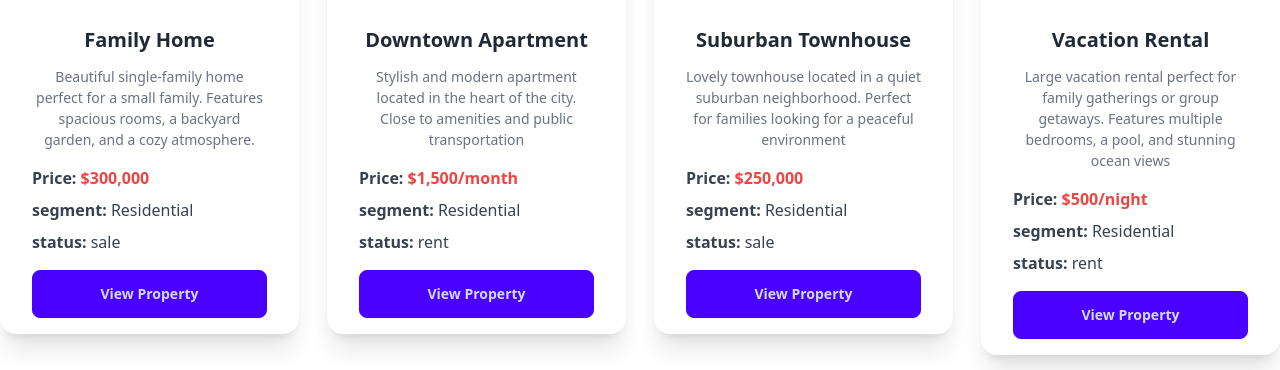
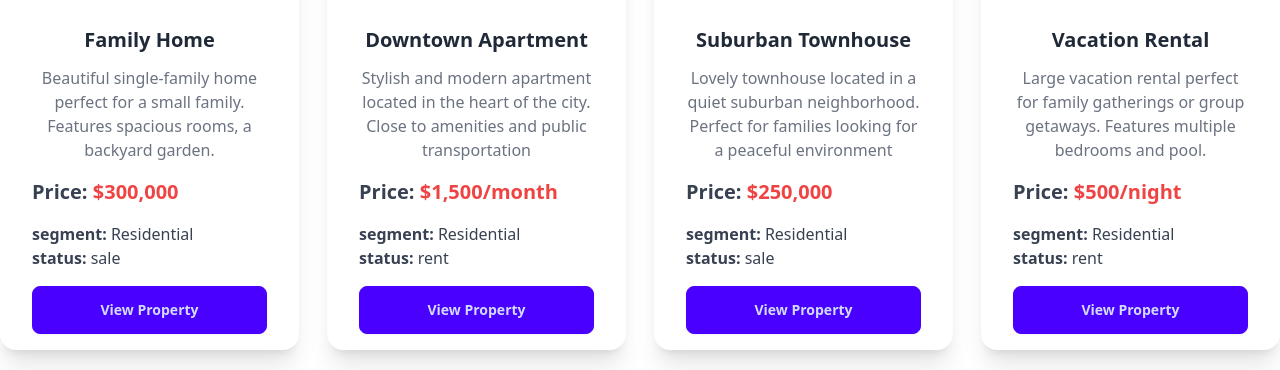
Before and after one commit to mahdirahman356/COZY-NEST, a React (Vite) app: page / in a window 1280 px wide. Shown: the part 1014-1384 px from the top of the page. Built offline with nearby package versions, Linux system fonts and the light colour scheme; no server answers.

Commit message:
added privet route

```diff
--- a/public/Data.json
+++ b/public/Data.json
@@ -4,7 +4,7 @@
       "estate_title": "Family Home",
       "img": "https://i.ibb.co/McLRyZV/category-1.jpg",
       "segment_name": "Residential",
-      "cardDecription": "Beautiful single-family home perfect for a small family. Features spacious rooms, a backyard garden, and a cozy atmosphere.",
+      "cardDecription": "Beautiful single-family home perfect for a small family. Features spacious rooms, a backyard garden.",
       "description": "Step into this exquisite single-family home, meticulously crafted for the ultimate family living experience. Immerse yourself in its beauty, featuring spacious rooms that provide ample space for relaxation and entertainment. Embrace the warmth of its cozy atmosphere and bask in the tranquility of the backyard garden. This home is an oasis of comfort, perfectly suited for creating lifelong memories with your loved ones. Situated at 123 Main Street, Anytown, USA.",
       "price": "$300,000",
       "status": "sale",
@@ -46,7 +46,7 @@
       "estate_title": "Vacation Rental",
       "img": "https://i.ibb.co/TkLytQf/category-4.jpg",
       "segment_name": "Residential",
-      "cardDecription": "Large vacation rental perfect for family gatherings or group getaways. Features multiple bedrooms, a pool, and stunning ocean views",
+      "cardDecription": "Large vacation rental perfect for family gatherings or group getaways. Features multiple bedrooms and pool.",
       "description": "Escape to paradise in this luxurious vacation rental, where every detail has been meticulously curated for your comfort and enjoyment. With its expansive layout featuring five bedrooms and four bathrooms, there's plenty of room for the whole family to unwind and make cherished memories together. Take a dip in the private pool, soak up the sun on the oceanfront balcony, or simply relax in the spacious living areas. Located at 321 Beachfront Drive, Seaside Resort, Anytown, USA, this vacation rental promises an unforgettable getaway.",
       "price": "$500/night",
       "status": "rent",
--- a/src/Context/Context.jsx
+++ b/src/Context/Context.jsx
@@ -1,5 +1,5 @@
 import { createUserWithEmailAndPassword, onAuthStateChanged, signInWithEmailAndPassword } from 'firebase/auth';
-import PropTypes from 'prop-types'; // ES6
+import PropTypes from 'prop-types';
 import { createContext, useEffect, useState } from "react";
 import auth from '../firebase/firebase';
 import { signOut } from 'firebase/auth/cordova';
@@ -8,18 +8,24 @@ import { signOut } from 'firebase/auth/cordova';
 export let AuthContext = createContext()
 const Context = ({children}) => {
     let [user, setUser] = useState(null)
+    let [loading, setLoading] = useState(true)
+
     let createUser = (email,password) => {
+        setLoading(true)
         return createUserWithEmailAndPassword(auth,email,password)
     }
     let loginUser =(email,password) => {
+        setLoading(true)
         return signInWithEmailAndPassword(auth,email,password)
     }
     let logOutUser = () => {
+        setLoading(true)
         return signOut(auth)
     }
 
     useEffect(()=>{
      let unsubscribe = onAuthStateChanged(auth,users =>{
+        setLoading(false)
           setUser(users)
           console.log("ON Auth State Changed",users)
      })
@@ -28,7 +34,7 @@ const Context = ({children}) => {
      }
     },[])
 
-    let authInfo = {user, createUser, loginUser, logOutUser}
+    let authInfo = {user, createUser, loginUser, logOutUser, loading}
     return (
         <div>
             <AuthContext.Provider value={authInfo}>
--- /dev/null
+++ b/src/PrivetRoute/PrivetRoute.jsx
@@ -0,0 +1,23 @@
+import { useContext } from "react";
+import { AuthContext } from "../Context/Context";
+import { Navigate } from "react-router-dom";
+import PropTypes from 'prop-types';
+
+
+const PrivetRoute = ({ children }) => {
+    let { user, loading } = useContext(AuthContext)
+
+    if(loading){
+        return <div className="h-[80vh] flex justify-center items-center"><span className="loading loading-spinner loading-lg"></span>
+        </div>
+    }
+    if (user) {
+        return children
+    }
+    return <Navigate to="/login"></Navigate>
+};
+
+PrivetRoute.propTypes = {
+    children: PropTypes.node.isRequired
+}
+export default PrivetRoute;
--- a/src/Routes.jsx
+++ b/src/Routes.jsx
@@ -4,6 +4,8 @@ import MainRouter from "./MainRouter/MainRouter";
 import Login from "./component/Login";
 import UpdateProfile from "./component/UpdateProfile";
 import Register from "./component/Register";
+import CategorysDetails from "./component/CategorysDetails";
+import PrivetRoute from "./PrivetRoute/PrivetRoute";
 
 const router = createBrowserRouter([
     {
@@ -12,21 +14,28 @@ const router = createBrowserRouter([
         children: [
             {
                 path: "/",
-            loader : ()=> fetch("/Data.json"),
-            element:<Home></Home>
+                loader: () => fetch("/Data.json"),
+                element: <Home></Home>
             },
             {
                 path: "/login",
-            element:<Login></Login>
+                element: <Login></Login>
             },
             {
                 path: "/updateProfile",
-            element:<UpdateProfile></UpdateProfile>
+                element: <UpdateProfile></UpdateProfile>
             },
             {
                 path: "/register",
-            element:<Register></Register>
+                element: <Register></Register>
             },
+            {
+                path: "/categorys/:id",
+                loader: () => fetch("/Data.json"),
+                element: <PrivetRoute>
+                    <CategorysDetails></CategorysDetails>
+                 </PrivetRoute>
+            }
         ]
     },
 
--- a/src/component/Categorys.jsx
+++ b/src/component/Categorys.jsx
@@ -1,7 +1,8 @@
 import PropTypes from 'prop-types';
+import { Link } from 'react-router-dom';
 
 const Categorys = ({ categorys }) => {
-    let {estate_title,cardDecription, segment_name, img, price, status} = categorys
+    let {id,estate_title,cardDecription, segment_name, img, price, status} = categorys
     return (
         <div className=''>
             <div className="card  bg-base-100 shadow-xl">
@@ -10,14 +11,15 @@ const Categorys = ({ categorys }) => {
                 </figure>
                     <div className="px-8 pt-7 ">
                     <h2 className="font-semibold text-xl text-center mb-3">{estate_title}</h2>
-                    <p className='text-center text-[14px] text-gray-500'>{cardDecription}</p>
-                    <div className='mt-4 space-y-2 text-gray-700'>
-                    <p className='font-semibold'>Price: <span className='text-red-500'>{price}</span></p>
+                    <p className='text-center text-gray-500'>{cardDecription}</p>
+                    <div className='mt-4  text-gray-700'>
+                    <p className='font-semibold text-xl mb-4'>Price: <span className='text-red-500'>{price}</span></p>
                     <p className='font-semibold '>segment:  <span className='font-normal'>{segment_name}</span></p>
                     <p className='font-semibold '>status: <span className='font-normal'>{status}</span></p>
                     </div>
-
+                    <Link to={`/categorys/${id}`}>
                     <button className="btn btn-primary w-full my-4">View Property</button>
+                    </Link>
 
                 </div>
 
--- a/src/component/CategorysDetails.jsx
+++ b/src/component/CategorysDetails.jsx
@@ -1,10 +1,33 @@
+import { useLoaderData, useParams } from "react-router-dom";
+import { IoLocationOutline } from "react-icons/io5";
 
 const CategorysDetails = () => {
+    let cetaDetails = useLoaderData();
+    let { id } = useParams();
+    let idParse = parseInt(id)
+    let allDetails = cetaDetails.find(cetaDetails => cetaDetails.id === idParse)
+    let { estate_title, area, facilities, description, location, segment_name, img, price, status } = allDetails
     return (
-        <div>
-            <p>Categorys Detailes</p>
+        <div className="hero my-24">
+            <div className="hero-content flex-col lg:flex-row">
+                <img src={img} className="md:max-w-2xl rounded-lg shadow-2xl" />
+                <div className="">
+                    <h1 className="text-2xl font-bold">{estate_title}</h1>
+                    <p className="py-2 text-gray-500">{description}</p>
+                    <div className="mt-2 flex flex-col md:flex-row justify-between">
+                        <p className="flex items-center gap-1 mb-2 text-gray-600"><IoLocationOutline className="text-[20px]"/> {location}</p>
+                        <p><span className="font-semibold px-1 text-gray-600">Area:</span> {area}</p>
+                    </div>
+                    <div className='mt-3 space-y-1 text-gray-700 p-1'>
+                    <p className='font-semibold text-xl mb-3'>Price: <span className='text-red-500'>{price}</span></p>
+                    <p className='font-semibold'>segment:  <span className='font-normal'>{segment_name}</span></p>
+                    <p className='font-semibold'>status: <span className='font-normal'>{status}</span></p>
+                    <p className="mt-4 font-semibold">Facilities: <span className="font-normal">{facilities}</span></p>
+
+                    </div>
+                </div>
+            </div>
         </div>
     );
 };
-
 export default CategorysDetails;
```
Lines whose indentation alone changed are shown as unchanged.
